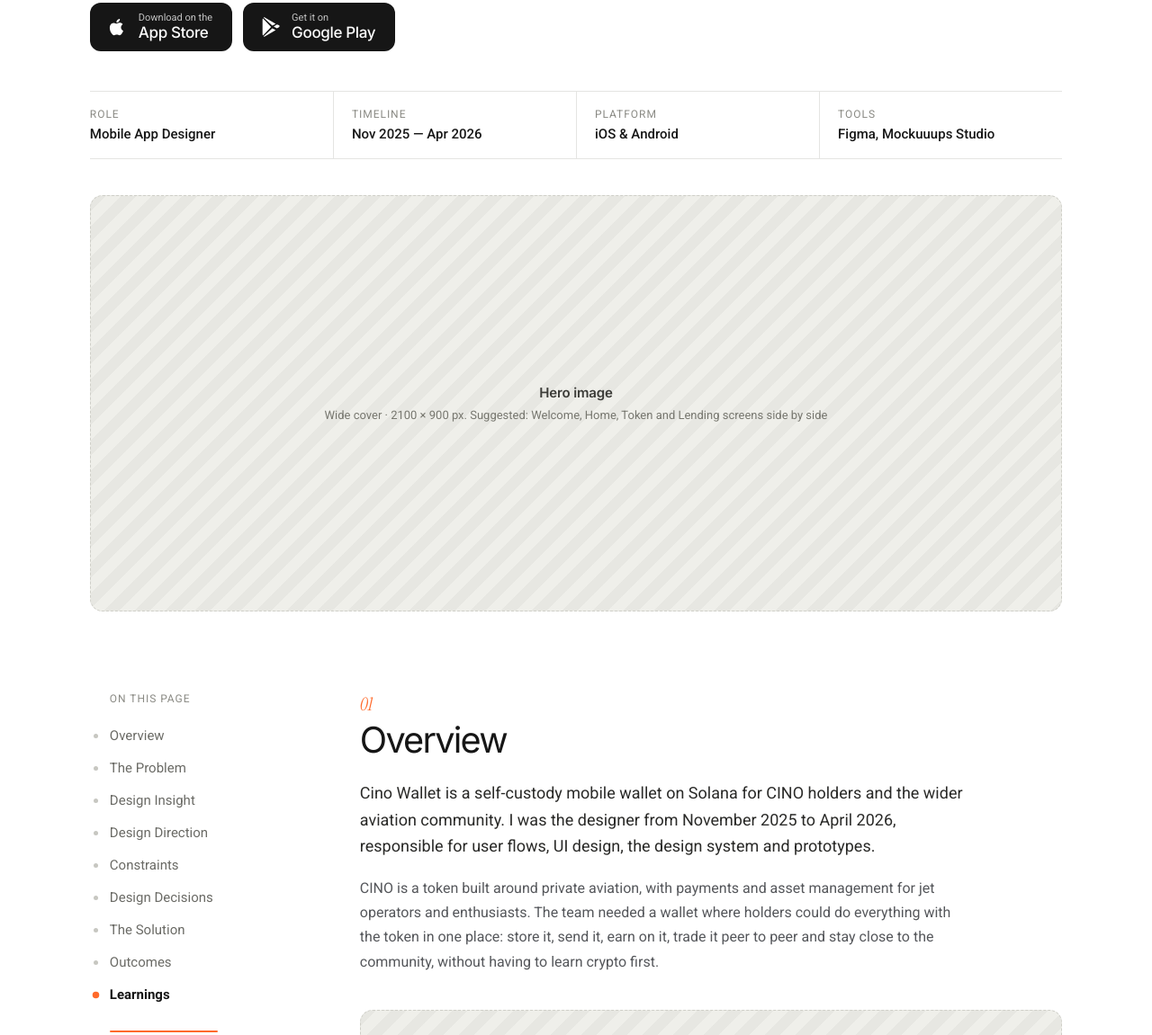
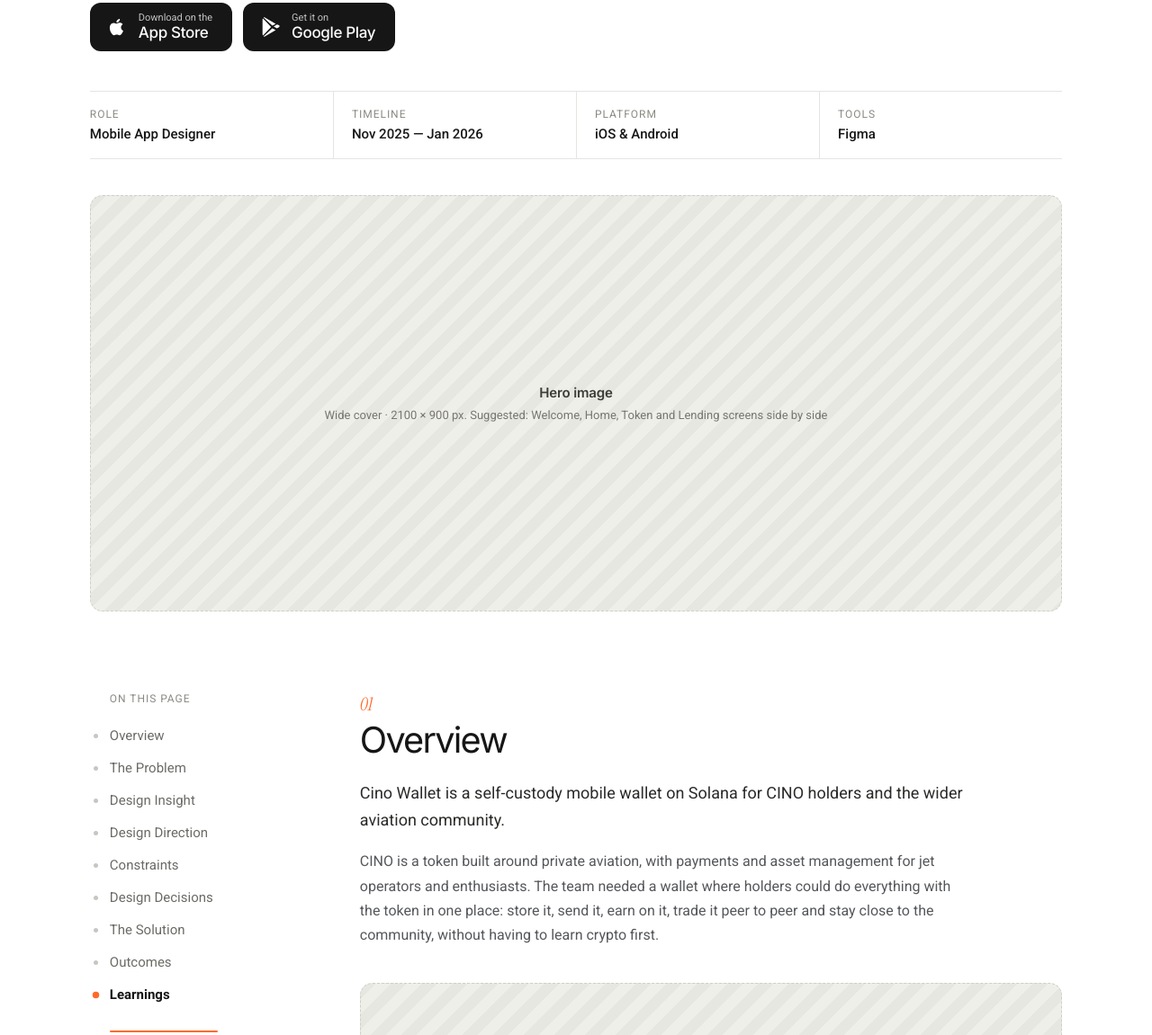
Before and after one commit to Lexicon09/Design-Portfolio, a plain HTML site: page case-cino.html in a window 1280 px wide. Shown: the part 315-1466 px from the top of the page at 90% size. Drawn offline with Linux system fonts and the light colour scheme; a web font is replaced by a local one.

Commit message:
updated cino image

```diff
--- a/case-cino.html
+++ b/case-cino.html
@@ -325,9 +325,9 @@
     <!-- EDIT: fill these four in -->
     <dl class="facts">
       <div><dt>Role</dt><dd>Mobile App Designer</dd></div>
-      <div><dt>Timeline</dt><dd>Nov 2025 — Apr 2026</dd></div>
+      <div><dt>Timeline</dt><dd>Nov 2025 — Jan 2026</dd></div>
       <div><dt>Platform</dt><dd>iOS &amp; Android</dd></div>
-      <div><dt>Tools</dt><dd>Figma, Mockuuups Studio</dd></div>
+      <div><dt>Tools</dt><dd>Figma</dd></div>
     </dl>
 
     <figure class="media">
@@ -361,7 +361,7 @@
       <section class="part reveal" id="overview">
         <span class="num">01</span>
         <h2>Overview</h2>
-        <p class="lead">Cino Wallet is a self-custody mobile wallet on Solana for CINO holders and the wider aviation community. I was the designer from November 2025 to April 2026, responsible for user flows, UI design, the design system and prototypes.</p>
+        <p class="lead">Cino Wallet is a self-custody mobile wallet on Solana for CINO holders and the wider aviation community.</p>
         <p class="t">CINO is a token built around private aviation, with payments and asset management for jet operators and enthusiasts. The team needed a wallet where holders could do everything with the token in one place: store it, send it, earn on it, trade it peer to peer and stay close to the community, without having to learn crypto first.</p>
         <figure class="media">
           <div class="ph"><b>Overview image</b>1600 × 1000 px. Suggested: Home, Token and Lending screens together</div>
@@ -374,7 +374,6 @@
         <h2>The Problem</h2>
         <p class="lead">Most crypto wallets assume you already know crypto, and CINO holders needed one that doesn't.</p>
         <p class="t">For a new holder, the first few minutes decide everything. Seed phrases, recovery options and hardware wallets are a lot to take in before anyone sees any value, and one wrong address or network on a first transfer can mean lost funds.</p>
-        <p class="t">It mattered to the project because a token only grows when people use it. A holder who has to jump between a wallet, an exchange and a lending site is easy to lose, so the wallet had to make holding, earning and trading feel like one product.</p>
 
         <div class="cards">
           <div class="card"><span class="n">1</span><h3>Starting feels risky</h3><p>Seed phrases, import options and hardware wallets can put people off before they see any value.</p></div>
@@ -383,7 +382,7 @@
         </div>
 
         <figure class="media">
-          <div class="ph"><b>Problem image</b>1600 × 1000 px. Suggested: the onboarding and recovery phrase screens, or your user flow map</div>
+          <img src="IMGs/problem-cino.png" alt="describe it" />
         </figure>
       </section>
 
```
Also changed, not shown: IMGs/problem-cino.png (added).
